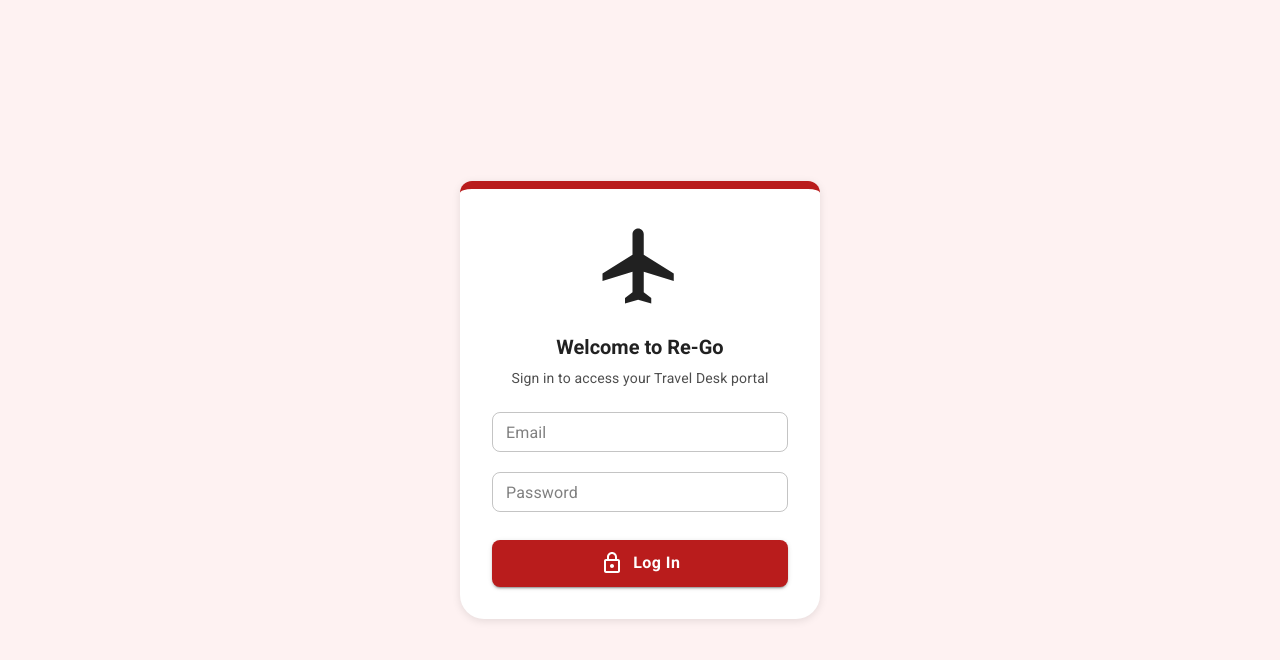
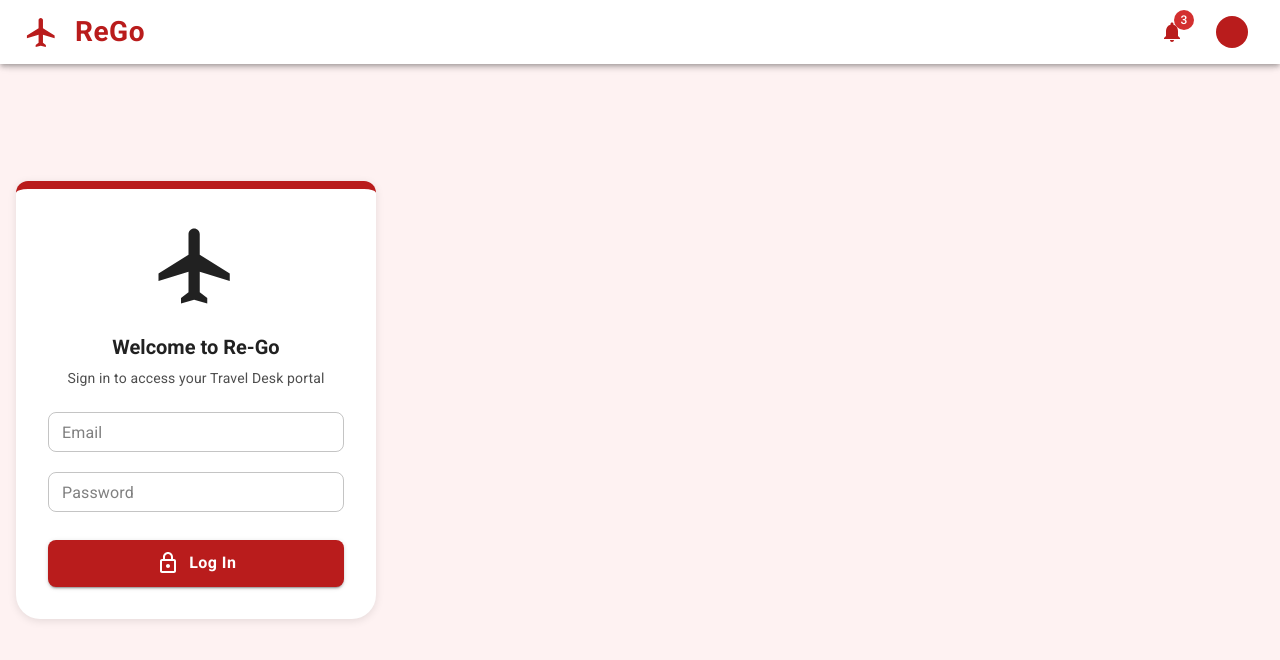
Before and after one commit to ErgoHackathon/ReGo-TravelHelpDesk, a React (Create React App) app in the folder frontend/: page /login in a window 1280 px wide. Shown: the top 660 px of the page. Built offline with nearby package versions, Linux system fonts and the light colour scheme; no server answers.

Commit message:
Use of common dashboard

```diff
--- a/frontend/src/pages/Dashboard/DashboardManager.jsx
+++ b/frontend/src/pages/Dashboard/DashboardManager.jsx
@@ -33,7 +33,7 @@ import { LocalizationProvider } from '@mui/x-date-pickers';
 import { AdapterDayjs } from '@mui/x-date-pickers/AdapterDayjs';
 import SharedButton from '../../sharedComponents/buttons/SharedButton';
 import PageWrapper from '../../sharedComponents/layout/PageWrapper';
-import { SharedCard, SharedTable, SharedTypography, StatCard, StatusChip, TableHeader, TableRowActionButtons } from '../../sharedComponents';
+import { CommonDashboard, SharedCard, SharedTable, SharedTypography, StatCard, StatusChip, TableHeader, TableRowActionButtons } from '../../sharedComponents';
 import UserAvatar from '../../sharedComponents/avatars/UserAvatars';
 
 const DashboardManager = () => {
@@ -119,8 +119,7 @@ const DashboardManager = () => {
 
   return (
    (
-    <Box sx={{ bgcolor: "#fff6f6" }}>
-      <Navbar />
+    <CommonDashboard>
       <RaiseRequestModal
         open={requestModalOpen}
         onClose={() => setRequestModalOpen(false)}
@@ -254,7 +253,7 @@ const DashboardManager = () => {
           </SharedTable>
         </SharedCard>
       </PageWrapper>
-    </Box>
+    </CommonDashboard>
    )
   );
 };
--- a/frontend/src/pages/Login.jsx
+++ b/frontend/src/pages/Login.jsx
@@ -29,7 +29,7 @@ import { toast } from 'react-toastify';
 import LockOutlinedIcon from "@mui/icons-material/LockOutlined";
 import VpnKeyOutlinedIcon from "@mui/icons-material/VpnKeyOutlined";
 import AirplanemodeActiveOutlinedIcon from "@mui/icons-material/AirplanemodeActiveOutlined";
-import { SharedButton } from '../sharedComponents';
+import { CommonDashboard, SharedButton } from '../sharedComponents';
 
 // ONLY HAS THE LOGIN PAGE UI INTEGRATION WITH BE YE TO BE DONE
 // - ONCE INTEGRATED KINDLY REMPVE THIS COMMENT
@@ -99,16 +99,17 @@ const LoginPage=()=> {
   }, []);
 
   return (
-    <Box
-      sx={{
-        minHeight: "100vh",
-        display: "flex",
-        justifyContent: "center",
-        alignItems: "center",
-        bgcolor: "#fef2f2",
-        p: 2
-      }}
-    >
+    // <Box
+    //   sx={{
+    //     minHeight: "100vh",
+    //     display: "flex",
+    //     justifyContent: "center",
+    //     alignItems: "center",
+    //     bgcolor: "#fef2f2",
+    //     p: 2
+    //   }}
+    // >
+    <CommonDashboard page="login">
       <Fade in={show} timeout={600}>
         <Card
           elevation={6}
@@ -265,235 +266,9 @@ const LoginPage=()=> {
           </Box>
         </Card>
       </Fade>
-    </Box>
+    {/* </Box> */}
+    </CommonDashboard>
   );
 };
 
 export default LoginPage;
-
-
-
-// const Login = () => {
-//   const navigate = useNavigate();
-//   const dispatch = useDispatch();
-//   const { loading, loginError, isAuthenticated } = useSelector((state) => state.auth);
-
-//   const [formData, setFormData] = useState({
-//     email: '',
-//     password: ''
-//   });
-//   const [showPassword, setShowPassword] = useState(false);
-//   const [rememberMe, setRememberMe] = useState(false);
-
-//   // Redirect if already authenticated
-//   useEffect(() => {
-//     if (isAuthenticated) {
-//       navigate('/dashboard');
-//     }
-//   }, [isAuthenticated, navigate]);
-
-//   // Clear errors on unmount
-//   useEffect(() => {
-//     return () => {
-//       dispatch(clearError());
-//     };
-//   }, [dispatch]);
-
-//   const handleChange = (e) => {
-//     setFormData({
-//       ...formData,
-//       [e.target.name]: e.target.value
-//     });
-//   };
-
-//   const handleSubmit = async (e) => {
-//     e.preventDefault();
-
-//     // Basic validation
-//     if (!formData.email || !formData.password) {
-//       toast.error('Please fill in all fields');
-//       return;
-//     }
-
-//     try {
-//       await dispatch(login(formData)).unwrap();
-//       toast.success('Login successful!');
-//       navigate('/dashboard');
-//     } catch (error) {
-//       // Error is handled by Redux and displayed in UI
-//     }
-//   };
-
-//   const handleTogglePassword = () => {
-//     setShowPassword(!showPassword);
-//   };
-
-//   return (
-//     <Box
-//       sx={{
-//         minHeight: '100vh',
-//         display: 'flex',
-//         alignItems: 'center',
-//         background: 'linear-gradient(135deg, #667eea 0%, #764ba2 100%)',
-//         py: 4
-//       }}
-//     >
-//       <Container maxWidth="sm">
-//         <Paper
-//           elevation={10}
-//           sx={{
-//             p: 4,
-//             borderRadius: 3
-//           }}
-//         >
-//           {/* Logo/Header */}
-//           <Box sx={{ textAlign: 'center', mb: 3 }}>
-//             <Flight sx={{ fontSize: 48, color: 'primary.main', mb: 1 }} />
-//             <Typography variant="h4" component="h1" gutterBottom fontWeight="bold">
-//               ReGo
-//             </Typography>
-//             <Typography variant="body2" color="text.secondary">
-//               Corporate Travel Management
-//             </Typography>
-//           </Box>
-
-//           {/* Login Form */}
-//           <Box component="form" onSubmit={handleSubmit}>
-//             <Typography variant="h5" gutterBottom sx={{ mb: 3 }}>
-//               Sign In
-//             </Typography>
-
-//             {loginError && (
-//               <Alert severity="error" sx={{ mb: 2 }}>
-//                 {loginError}
-//               </Alert>
-//             )}
-
-//             <TextField
-//               fullWidth
-//               label="Email Address"
-//               name="email"
-//               type="email"
-//               value={formData.email}
-//               onChange={handleChange}
-//               margin="normal"
-//               required
-//               autoComplete="email"
-//               autoFocus
-//               disabled={loading}
-//             />
-
-//             <TextField
-//               fullWidth
-//               label="Password"
-//               name="password"
-//               type={showPassword ? 'text' : 'password'}
-//               value={formData.password}
-//               onChange={handleChange}
-//               margin="normal"
-//               required
-//               autoComplete="current-password"
-//               disabled={loading}
-//               InputProps={{
-//                 endAdornment: (
-//                   <InputAdornment position="end">
-//                     <IconButton
-//                       onClick={handleTogglePassword}
-//                       edge="end"
-//                       disabled={loading}
-//                     >
-//                       {showPassword ? <VisibilityOff /> : <Visibility />}
-//                     </IconButton>
-//                   </InputAdornment>
-//                 )
-//               }}
-//             />
-
-//             <FormControlLabel
-//               control={
-//                 <Checkbox
-//                   checked={rememberMe}
-//                   onChange={(e) => setRememberMe(e.target.checked)}
-//                   color="primary"
-//                   disabled={loading}
-//                 />
-//               }
-//               label="Remember me"
-//               sx={{ mt: 1 }}
-//             />
-
-//             <Button
-//               fullWidth
-//               type="submit"
-//               variant="contained"
-//               size="large"
-//               disabled={loading}
-//               startIcon={loading ? <CircularProgress size={20} /> : <LoginIcon />}
-//               sx={{
-//                 mt: 3,
-//                 mb: 2,
-//                 py: 1.5,
-//                 textTransform: 'none',
-//                 fontSize: '1rem',
-//                 fontWeight: 'bold'
-//               }}
-//             >
-//               {loading ? 'Signing In...' : 'Sign In'}
-//             </Button>
-
-//             <Box sx={{ textAlign: 'center', mt: 2 }}>
-//               <Typography variant="body2" color="text.secondary">
-//                 Don't have an account?{' '}
-//                 <Link
-//                   component={RouterLink}
-//                   to="/register"
-//                   underline="hover"
-//                   fontWeight="bold"
-//                 >
-//                   Sign Up
-//                 </Link>
-//               </Typography>
-//             </Box>
-
-//             <Box sx={{ textAlign: 'center', mt: 1 }}>
-//               <Link
-//                 component={RouterLink}
-//                 to="/forgot-password"
-//                 variant="body2"
-//                 underline="hover"
-//                 color="text.secondary"
-//               >
-//                 Forgot password?
-//               </Link>
-//             </Box>
-//           </Box>
-//         </Paper>
-
-//         {/* Demo Credentials (Remove in production) */}
-//         <Paper
-//           sx={{
-//             mt: 2,
-//             p: 2,
-//             bgcolor: 'info.lighter',
-//             borderRadius: 2
-//           }}
-//         >
-//           <Typography variant="caption" color="text.secondary" display="block">
-//             <strong>Demo Credentials (for testing):</strong>
-//           </Typography>
-//           <Typography variant="caption" color="text.secondary" display="block">
-//             Email: demo@company.com
-//           </Typography>
-//           <Typography variant="caption" color="text.secondary" display="block">
-//             Password: Demo123!
-//           </Typography>
-//         </Paper>
-//       </Container>
-//     </Box>
-//   );
-// };
-
-// export default Login;
-
-
-  // export default LoginPa;
--- a/frontend/src/sharedComponents/index.jsx
+++ b/frontend/src/sharedComponents/index.jsx
@@ -17,4 +17,4 @@ export { default as SharedTypography } from "./typography/SharedTypography";
 
 export {default as UserAvatar} from "./avatars/UserAvatars"
 
-// export { default as PageWrapper } from "./layout/PageWrapper";
+export {default as CommonDashboard} from "./layout/CommonDashboard"
--- /dev/null
+++ b/frontend/src/sharedComponents/layout/CommonDashboard.jsx
@@ -0,0 +1,30 @@
+import { Box } from "@mui/material";
+import Navbar from "../../components/layout/Navbar";
+
+
+const CommonDashboard = ({ children }) => {
+  const {page} = children
+  return (
+    <Box
+      sx={{
+        minHeight: "100vh",
+        display: "flex",
+        justifyContent: "center",
+        alignItems: "center",
+        bgcolor: "#fef2f2",
+        p: 2,
+        position: "relative"
+      }}
+    >
+
+      {page!=="login" && <Navbar/>}
+
+      {/* page content */}
+      <Box sx={{ width: "100%" }}>
+        {children}
+      </Box>
+    </Box>
+  );
+};
+
+export default CommonDashboard;
```
